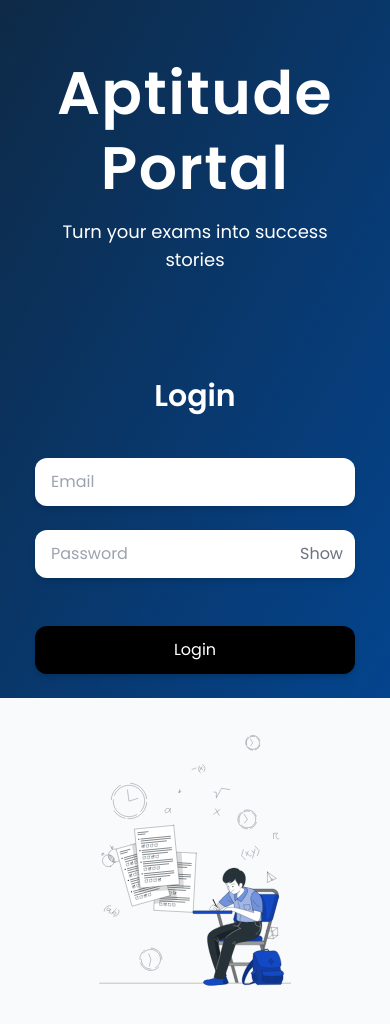
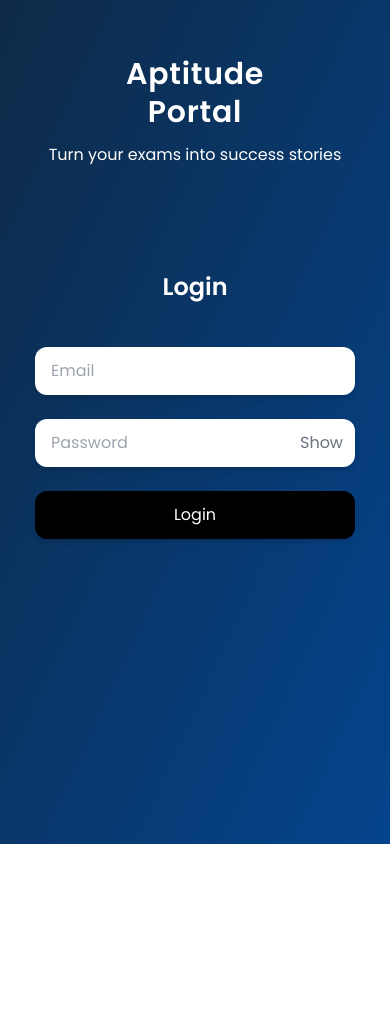
Before and after one commit to jaypatelll1/csi-aptitude-portal, a React (Create React App) app in the folder client/: page / in a window 390 px wide. After the commit the page ends 844 px from the top, so only its background shows below. Built offline with nearby package versions, Linux system fonts and the light colour scheme.

Commit message:
made the login page responsive

```diff
--- a/client/src/pages/Login.js
+++ b/client/src/pages/Login.js
@@ -1,18 +1,17 @@
-import React, { useState } from 'react';
-import { useDispatch } from 'react-redux';
-import { useNavigate } from 'react-router-dom';
-import Cookies from 'js-cookie';
-import axios from 'axios';
-import { setUser } from '../redux/userSlice'; // Import the setUser action
-import doodle from '../assets/sidebar/doodle.svg';
-import gradient from '../assets/sidebar/gradient.svg'; // New gradient SVG
+import React, { useState } from "react";
+import { useDispatch } from "react-redux";
+import { useNavigate } from "react-router-dom";
+import Cookies from "js-cookie";
+import axios from "axios";
+import { setUser } from "../redux/userSlice";
+import doodle from "../assets/sidebar/doodle.svg";
 
 const Login = () => {
-  const [email, setEmail] = useState('');
-  const [password, setPassword] = useState('');
-  const [error, setError] = useState('');
-  const [loading, setLoading] = useState(false); // For loading state
-  const [showPassword, setShowPassword] = useState(false); // For showing/hiding password
+  const [email, setEmail] = useState("");
+  const [password, setPassword] = useState("");
+  const [error, setError] = useState("");
+  const [loading, setLoading] = useState(false);
+  const [showPassword, setShowPassword] = useState(false);
   const dispatch = useDispatch();
   const navigate = useNavigate();
 
@@ -20,68 +19,63 @@ const Login = () => {
     e.preventDefault();
 
     if (!email || !password) {
-      setError('Please fill in all fields');
+      setError("Please fill in all fields");
       return;
     }
 
-    setError('');
+    setError("");
     setLoading(true);
 
     try {
-      const response = await axios.post('/api/users/login', {
+      const response = await axios.post("/api/users/login", {
         email,
         password,
       });
-
-      if (response.data.message === 'Login Successful') {
+      if (response.data.message === "Login Successful") {
         const userData = response.data.result;
-        console.log(userData);
         dispatch(setUser(userData));
 
-        if (userData.status === 'NOTACTIVE') {
-          // Cookies.set('resetToken', response.data.resetToken); // Store the reset token in cookies
-          navigate('/reset-password'); // Redirect to reset password screen
-        } else if (userData.status === 'ACTIVE') {
-          if (userData.role === 'Student') {
-            navigate('/home', { state: { userData: response.data.result } });
-          } else if (userData.role === 'TPO') {
-            navigate('/admin');
+        if (userData.status === "NOTACTIVE") {
+          navigate("/reset-password");
+        } else if (userData.status === "ACTIVE") {
+          if (userData.role === "Student") {
+            navigate("/home", { state: { userData } });
+          } else if (userData.role === "TPO") {
+            navigate("/admin");
           } else {
-            setError('Unauthorized role');
+            setError("Unauthorized role");
           }
         } else {
-          setError('Unexpected status');
+          setError("Unexpected status");
         }
       } else {
-        setError('Invalid login credentials');
+        setError("Invalid login credentials");
       }
     } catch (err) {
-      setError('An error occurred during login. Please try again.');
+      setError("An error occurred during login. Please try again.");
     } finally {
       setLoading(false);
     }
   };
 
   return (
-    <div className="flex h-screen flex-col md:flex-row">
+    <div className="flex  sm:flex-row h-screen">
+      {/* Left Section */}
       <div className="w-full md:w-1/3 relative flex flex-col items-center p-6 bg-gradient-to-br from-[#0E2A47] to-[#04448D]">
-        {/* SVG Background */}
-
-
         <div className="relative z-10 flex flex-col items-center w-full max-w-xs text-center text-white">
-          {/* Header Text */}
           <div className="w-full text-center mb-6 mt-8">
-            <h1 className="text-6xl font-extrabold leading-tight tracking-wide">
+            <h1 className="text-3xl lg:text-5xl xl:text-6xl font-extrabold leading-tight tracking-wide">
               Aptitude <br />
               <span>Portal</span>
             </h1>
-            <p className="mt-3 text-lg">Turn your exams into success stories</p>
+            <p className="mt-3 text-base md:text-lg">
+              Turn your exams into success stories
+            </p>
           </div>
 
-          {/* Login Form */}
           <div className="mt-20 w-full">
             <form onSubmit={handleSubmit} className="space-y-6 w-full">
-              <h2 className="text-3xl font-bold mb-5">Login</h2>
+              <h2 className="text-2xl md:text-3xl font-bold mb-5">Login</h2>
               {error && <div className="text-red-400 mb-2">{error}</div>}
               <input
                 type="email"
@@ -92,7 +86,7 @@ const Login = () => {
               />
               <div className="relative">
                 <input
-                  type={showPassword ? 'text' : 'password'}
+                  type={showPassword ? "text" : "password"}
                   placeholder="Password"
                   value={password}
                   onChange={(e) => setPassword(e.target.value)}
@@ -103,22 +97,19 @@ const Login = () => {
                   onClick={() => setShowPassword(!showPassword)}
                   className="absolute right-3 top-3 text-gray-500"
                 >
-                  {showPassword ? 'Hide' : 'Show'}
+                  {showPassword ? "Hide" : "Show"}
                 </button>
-              </div>
-              <div className="text-right">
-
               </div>
               <button
                 type="submit"
                 disabled={loading}
                 className={`w-full py-3 text-white rounded-xl shadow-md transition transform hover:scale-105 ${
                   loading
-                    ? 'bg-gray-500 cursor-not-allowed'
-                    : 'bg-black hover:bg-gray-800'
+                    ? "bg-gray-500 cursor-not-allowed"
+                    : "bg-black hover:bg-gray-800"
                 }`}
               >
-                {loading ? 'Logging in...' : 'Login'}
+                {loading ? "Logging in..." : "Login"}
               </button>
             </form>
           </div>
@@ -126,11 +117,11 @@ const Login = () => {
       </div>
 
       {/* Right Section */}
-      <div className="w-full md:w-2/3 bg-gray-50 flex justify-center items-center relative p-6">
+      <div className="  md:w-2/3 bg-gray-50 flex justify-center items-center relative ">
         <img
           src={doodle}
           alt="Student Illustration"
-          className="w-2/3 h-auto object-contain"
+          className="hidden md:block max-w-[90%] md:max-w-[70%] lg:max-w-[50%] h-auto object-contain"
         />
       </div>
     </div>
```
